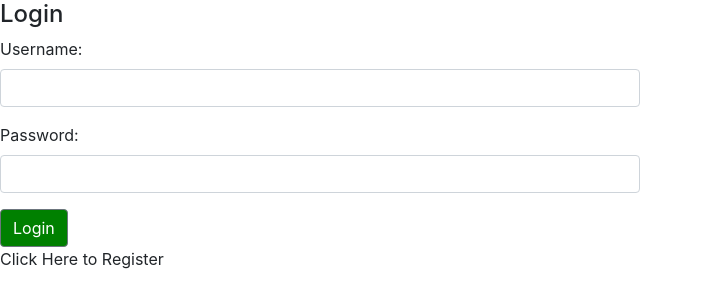
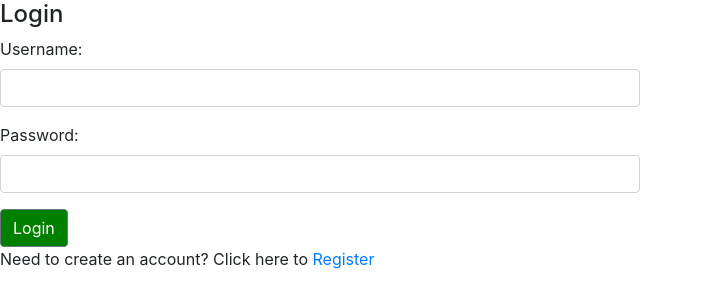
Before and after one commit to CBroaders12/BlueBadgeClient, a React (Create React App) app: page /table/login in a window 1280 px wide. Shown: the top 308 px of the page, without its empty margins (0-703 px from the left). Built offline with nearby package versions, Linux system fonts and the light colour scheme; a web font is replaced by a local one.

Commit message:
updated login/register

```diff
--- a/src/components/auth/AuthIndex.jsx
+++ b/src/components/auth/AuthIndex.jsx
@@ -3,6 +3,7 @@ import {  } from 'reactstrap';
 
 import RegisterComponent from './Register';
 import LoginComponent from './Login';
+import { BrowserRouter } from 'react-router-dom';
 
 const AuthIndex = (props) => {
 
@@ -14,15 +15,19 @@ const AuthIndex = (props) => {
 
   if (isLoggingIn) {
     return(
+      <BrowserRouter>
       <div>
         <LoginComponent authenticateUser={props.authenticateUser} switchAuth={switchAuth}/>
       </div>
+      </BrowserRouter>
     )
   } else {
     return(
+      <BrowserRouter>
       <div>
         <RegisterComponent authenticateUser={props.authenticateUser} switchAuth={switchAuth}/>
       </div>
+      </BrowserRouter>
     )
   }
 };
--- a/src/components/auth/Login.jsx
+++ b/src/components/auth/Login.jsx
@@ -47,7 +47,7 @@ const LoginComponent = (props) => {
         <Input onChange={passwordChange} value={password} id='password' type='password' name='password'></Input>
       </FormGroup>
       <Button style={{backgroundColor:'green'}}>Login</Button>
-      <p onClick={props.switchAuth}>Click Here to Register</p>
+      <p onClick={props.switchAuth}>Need to create an account? Click here to <Link to='register'>Register</Link></p>
     </Form>
 
   );
--- a/src/components/auth/Register.jsx
+++ b/src/components/auth/Register.jsx
@@ -63,7 +63,7 @@ const RegisterComponent = (props) => {
         <Input id='registerConfirmPassword' type='password' name='registerConfirmPassword' onChange={passwordConfirmInputChange}></Input>
       </FormGroup>
       <Button style={{backgroundColor:'green'}}>Register</Button>
-      <p onClick={props.switchAuth}>Click Here to Login</p>
+      <p onClick={props.switchAuth}>Already have an account? Click here to <Link to='register'>Login</Link></p>
     </Form>
   );
 };
```
